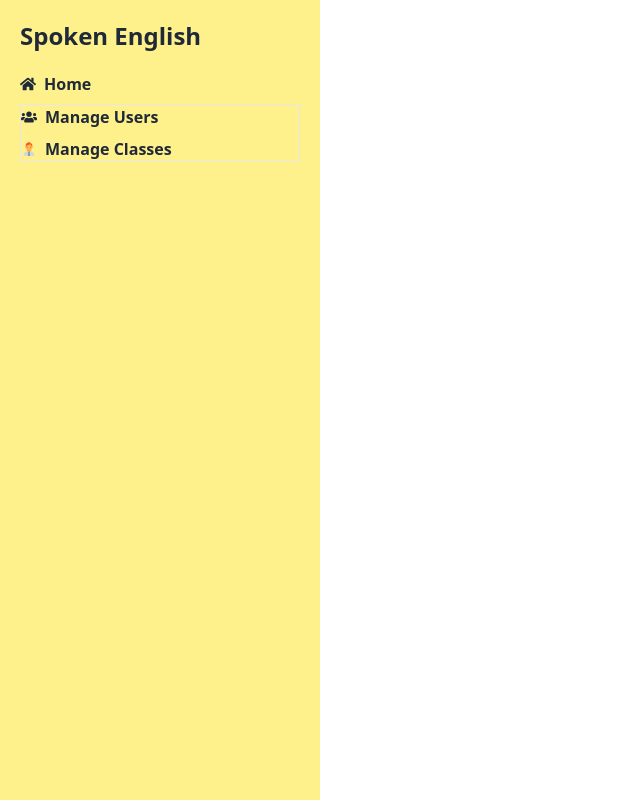
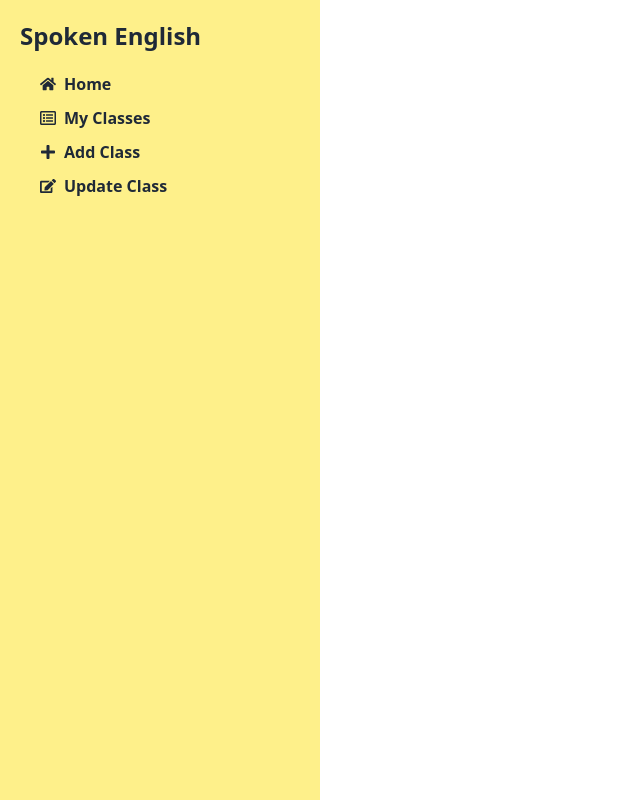
Before and after one commit to modasser-nayem/lyovit-client-p3, a React (Vite) app: page /dashboard in a window 1280 px wide. Shown: the whole page, without its empty margins (0-640 px from the left). Built offline with nearby package versions, Linux system fonts and the light colour scheme; no server answers.

Commit message:
add instructor route

```diff
--- a/src/Layout/DashboardLayout.jsx
+++ b/src/Layout/DashboardLayout.jsx
@@ -1,27 +1,36 @@
 import React from "react";
-import { FaHome, FaUsers } from "react-icons/fa";
+import { FaEdit, FaHome, FaPlus, FaRegListAlt, FaUsers } from "react-icons/fa";
 import { FcManager } from "react-icons/fc";
 import { NavLink, Outlet } from "react-router-dom";
 
 const DashboardLayout = () => {
-   const userRole = "admin";
-   // const userRole = "instructor";
+   // const userRole = "admin";
+   const userRole = "instructor";
    // const userRole = "student";
    // const userRole = "";
+   const instructorLink = [
+      {
+         path: "my-classes",
+         name: "My Classes",
+         icon: <FaRegListAlt />,
+      },
+      { path: "add-class", name: "Add Class", icon: <FaPlus /> },
+      { path: "update-class", name: "Update Class", icon: <FaEdit /> },
+   ];
    return (
       <div className="grid grid-cols-8">
          <div className="col-span-2 h-screen p-5 bg-yellow-200">
             <h2 className="text-2xl font-bold mb-5">Spoken English</h2>
+            <div className="pl-5">
                <NavLink
                   to="/"
-               className="dash-nav-link pb-2"
+                  className="dash-nav-link"
                >
                   <FaHome />
                   Home
                </NavLink>
                {userRole === "admin" ? (
-               <div className="">
-                  <div className="border flex flex-col gap-2">
+                  <div>
                      <NavLink
                         to="admin-dashboard/manage-users"
                         className="dash-nav-link"
@@ -35,14 +44,25 @@ const DashboardLayout = () => {
                         <FcManager /> Manage Classes
                      </NavLink>
                   </div>
+               ) : userRole === "instructor" ? (
+                  <div>
+                     {instructorLink.map((link, i) => (
+                        <NavLink
+                           to={`instructor-dashboard/${link.path}`}
+                           key={i}
+                           className="dash-nav-link"
+                        >
+                           {link.icon}
+                           {link.name}
+                        </NavLink>
+                     ))}
                   </div>
-            ) : userRole === "instructor" ? (
-               <div>Instructor</div>
                ) : userRole === "student" ? (
                   <div>Student</div>
                ) : (
                   <div>Not</div>
                )}
+            </div>
          </div>
          <div className="col-span-6">
             <Outlet />
--- /dev/null
+++ b/src/pages/Dashboard/InstructorDashboard/AddClass/AddClass.jsx
@@ -0,0 +1,7 @@
+import React from "react";
+
+const AddClass = () => {
+   return <div>AddClass</div>;
+};
+
+export default AddClass;
--- /dev/null
+++ b/src/pages/Dashboard/InstructorDashboard/MyClasses/MyClasses.jsx
@@ -0,0 +1,7 @@
+import React from "react";
+
+const MyClasses = () => {
+   return <div>MyClasses</div>;
+};
+
+export default MyClasses;
--- /dev/null
+++ b/src/pages/Dashboard/InstructorDashboard/UpdateClass/UpdateClass.jsx
@@ -0,0 +1,7 @@
+import React from "react";
+
+const UpdateClass = () => {
+   return <div>UpdateClass</div>;
+};
+
+export default UpdateClass;
--- a/src/tailwind.css
+++ b/src/tailwind.css
@@ -17,6 +17,6 @@
       @apply text-black;
    }
    .dash-nav-link {
-      @apply flex items-center gap-2 font-semibold;
+      @apply flex items-center gap-2 font-semibold mb-2.5;
    }
 }
```
Also changed, not shown: src/routes/routes.jsx (+13 -2 lines). Lines whose indentation alone changed are shown as unchanged.
